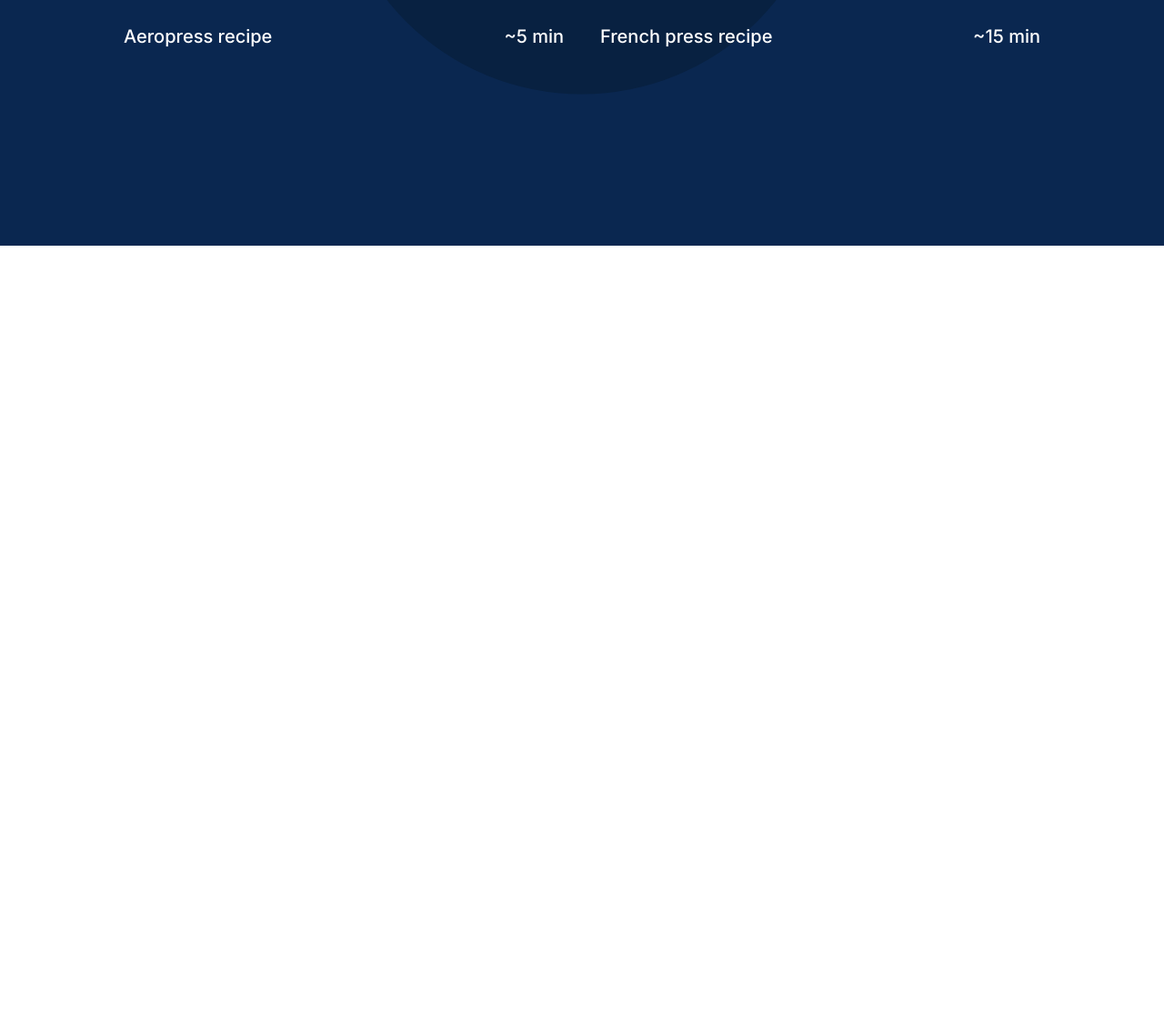
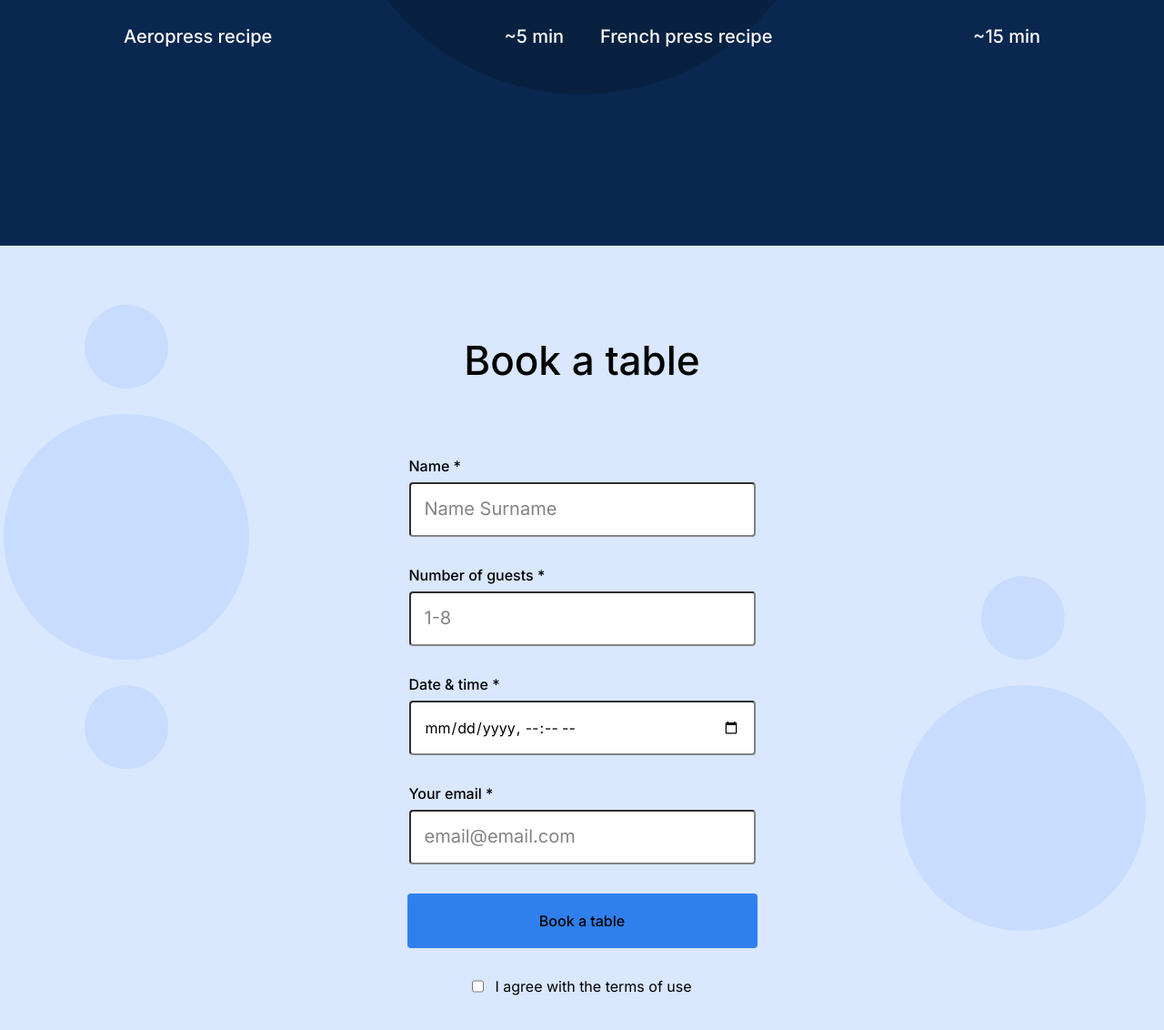
Before and after one commit to whitney-kilowatts/se_project_coffeeshop, a plain HTML site: page index.html in a window 1280 px wide. Shown: the part 1466-2598 px from the top of the page at 91% size. Before the commit the page ends 1736 px from the top, so only its background shows below. Drawn offline with Linux system fonts and the light colour scheme.

Commit message:
Add reservation section

```diff
--- a/index.html
+++ b/index.html
@@ -94,7 +94,48 @@
             </div>
           </div>
         </section>
-        <section class="reservation" id="reservation"></section>
+        <section class="reservation" id="reservation">
+          <h2 class="reservation__title">Book a table</h2>
+          <form action="" class="form reservation__form">
+            <fieldset class="form form__fieldset">
+              <label for="name" class="form form__label">Name *</label>
+              <input
+                type="text"
+                class="form form__input"
+                id="name"
+                required
+                placeholder="Name Surname"
+              />
+              <label for="guest-number" class="form form__label"
+                >Number of guests *</label
+              >
+              <input
+                type="number"
+                min="1"
+                max="8"
+                class="form form__input"
+                id="guest-number required"
+                placeholder="1-8"
+              />
+              <label for="datetime" class="form form__label"
+                >Date & time *</label
+              >
+              <input type="datetime-local" class="form form__input" required />
+              <label for="email" class="form form__label">Your email *</label>
+              <input
+                type="email"
+                class="form form__input"
+                required
+                placeholder="email@email.com"
+              />
+            </fieldset>
+            <button class="form form__button form__input">Book a table</button>
+            <label class="form form__checkbox form__label_type_checkbox"
+              ><input type="checkbox" class="form" required />I agree with the
+              terms of use</label
+            >
+          </form>
+        </section>
         <section class="menu" id="menu"></section>
         <section class="about"></section>
       </main>
--- a/pages/index.css
+++ b/pages/index.css
@@ -141,3 +141,81 @@
   line-height: 30px;
   color: #ffffff;
 }
+
+.reservation {
+  background-color: #d9e7ff;
+  background-image: url("../images/background_reservation.svg");
+  background-position: center;
+  background-size: cover;
+  padding: 100px 0 120px;
+}
+
+.reservation__title {
+  font-weight: 500;
+  font-size: 44px;
+  line-height: 52px;
+  margin: 0 0 80px;
+  text-align: center;
+}
+
+.reservation__form {
+  margin: auto;
+}
+
+.form {
+  display: block;
+  max-width: 385px;
+  font-family: inherit;
+  padding: 0;
+}
+
+.form__fieldset {
+  border: 0;
+  padding: 0;
+}
+
+.form__label {
+  margin: 0 0 8px 0;
+  font-weight: 500;
+}
+
+.form__input {
+  margin: 0 0 32px 0;
+  height: 60px;
+  width: 100%;
+  padding: 15px;
+  border-radius: 4px;
+  border-color: #838383;
+  box-sizing: border-box;
+}
+
+.form::placeholder {
+  color: #838383;
+  font-size: 20px;
+  line-height: 30px;
+}
+
+.form__button {
+  background-color: #2f80ed;
+  max-width: 385px;
+  padding: 0;
+  border: none;
+  box-sizing: border-box;
+  font-weight: 500;
+  transition: 2s ease;
+}
+
+.form__button:hover {
+  opacity: 70%;
+}
+
+.form__checkbox {
+  gap: 12px;
+  border-radius: 2px;
+  accent-color: #2f80ed;
+}
+
+.form__label_type_checkbox {
+  display: flex;
+  justify-content: center;
+}
```
Also changed, not shown: favicon_coffee_bean.ico (renamed from favicon.ico).
